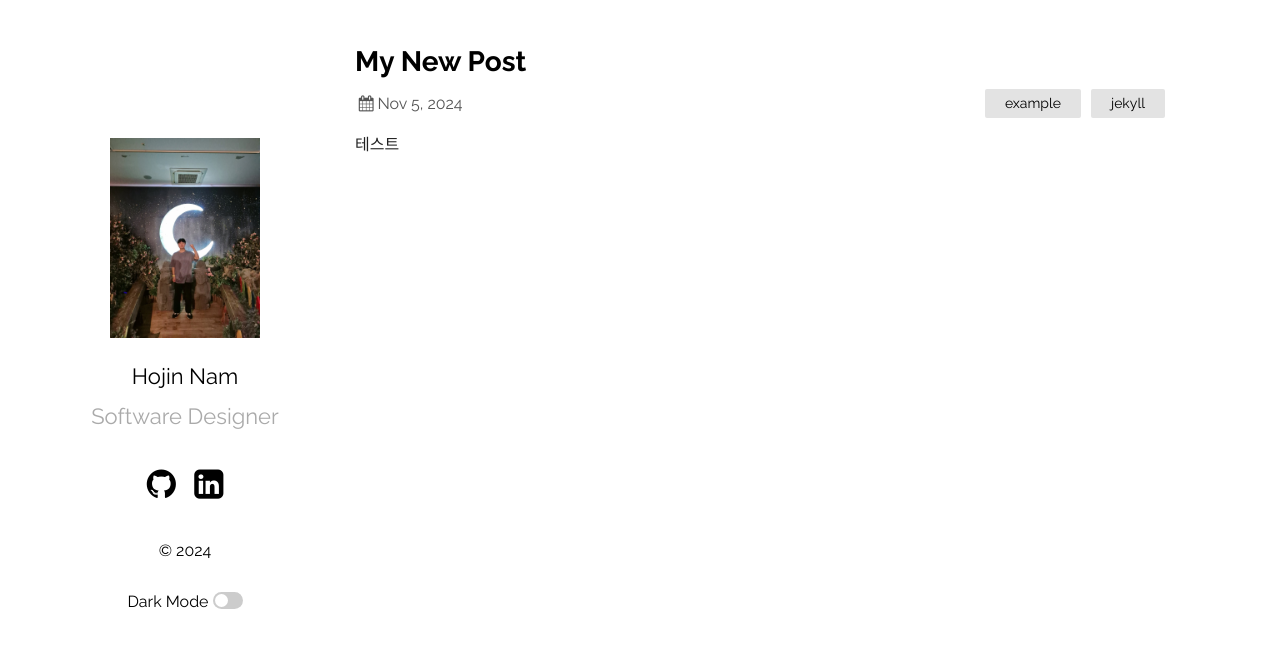
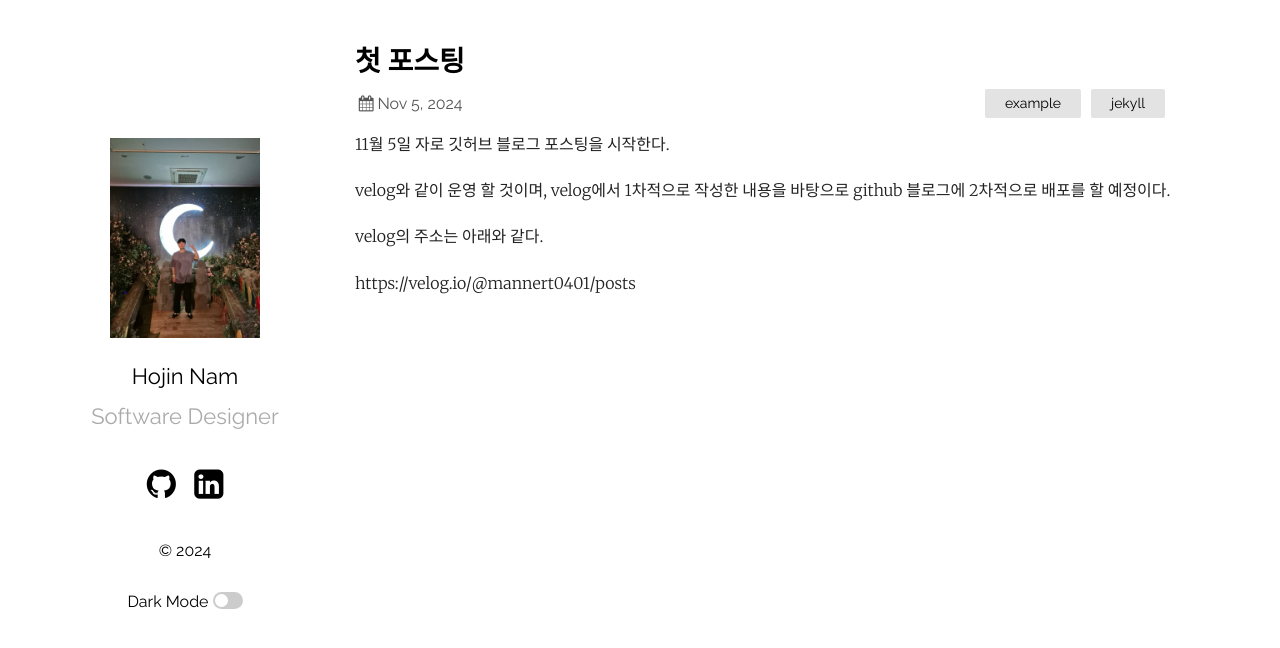
Before and after one commit to mannert0401/mannert0401.github.io, a Jekyll site: the page built from _posts/2024-11-05-firstposting.md, in a window 1280 px wide. Shown: the top 648 px of the page. Built offline with Jekyll 4.4.1, drawn with Linux system fonts in a browser that asks for light colours.

Commit message:
fix first post

```diff
--- a/_posts/2024-11-05-firstposting.md
+++ b/_posts/2024-11-05-firstposting.md
@@ -1,9 +1,15 @@
 ---
 layout: post
-title: "My New Post"
+title: "첫 포스팅"
 date: 2024-11-05 10:00:00 +0900
 categories: [example, jekyll]
 tags: [new, post]
 ---
 
-테스트
+11월 5일 자로 깃허브 블로그 포스팅을 시작한다.
+
+velog와 같이 운영 할 것이며, velog에서 1차적으로 작성한 내용을 바탕으로 github 블로그에 2차적으로 배포를 할 예정이다.
+
+velog의 주소는 아래와 같다.
+
+https://velog.io/@mannert0401/posts
```
